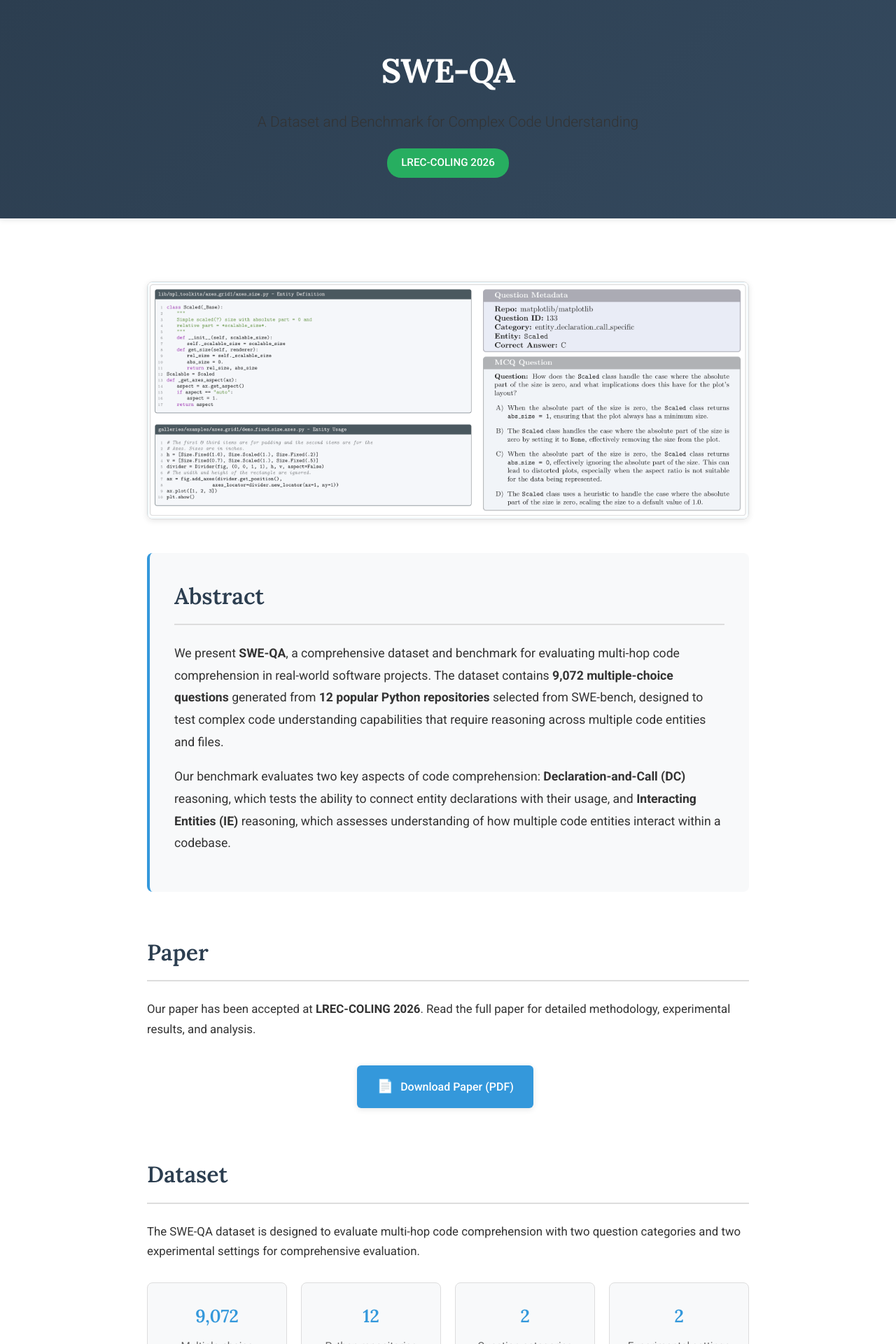
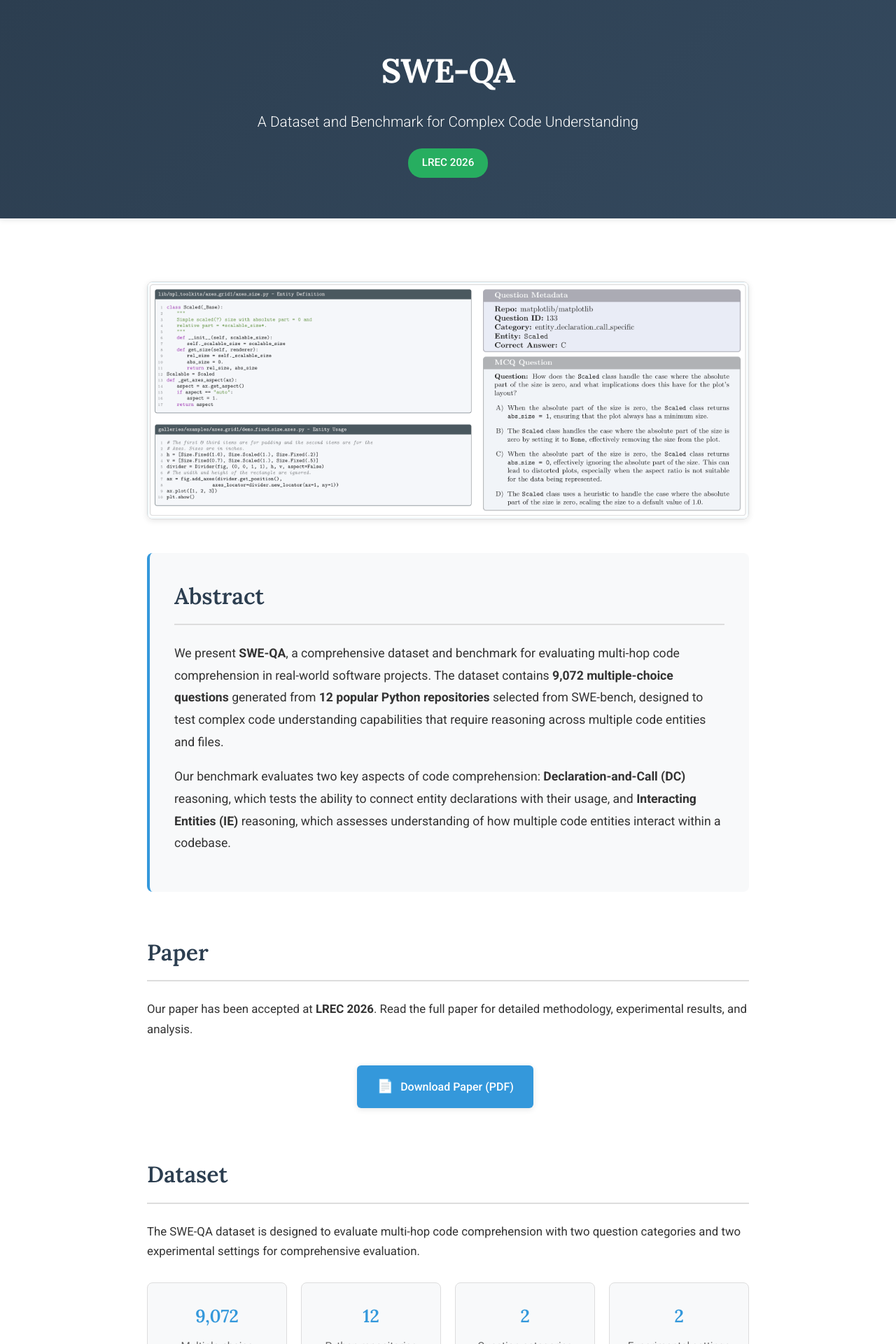
Before and after one commit to lailanelkoussy/swe-qa, a Jekyll site: the page built from index.html, in a window 1280 px wide. Shown: the top 1920 px of the page at 70% size. Built offline with Jekyll 4.4.1, drawn with Linux system fonts in a browser that asks for light colours; some of the changed text lies outside the part shown.

Commit message:
update subtitle + lrec title and website

```diff
--- a/_config.yml
+++ b/_config.yml
@@ -6,8 +6,8 @@
 url: "https://lailanelkoussy.github.io"
 
 # Conference details
-conference: "LREC-COLING 2026"
-conference_url: "https://lrec-coling-2026.org/"
+conference: "LREC 2026"
+conference_url: "https://lrec2026.info/"
 
 # Repository links
 github_username: lailanelkoussy
--- a/assets/css/style.scss
+++ b/assets/css/style.scss
@@ -58,7 +58,8 @@
     font-size: 1.3rem;
     font-weight: 300;
     margin-bottom: 20px;
-    opacity: 0.95;
+    color: white;
+    opacity: 1;
 }
 
 .conference-badge {
```
